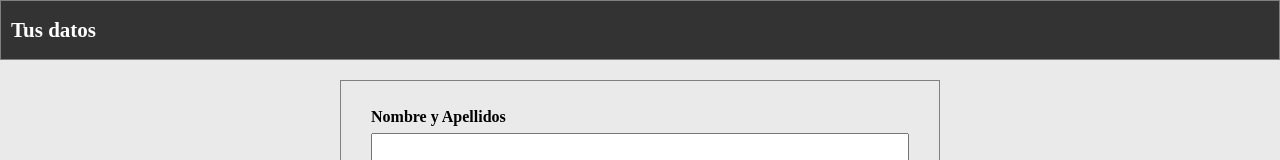
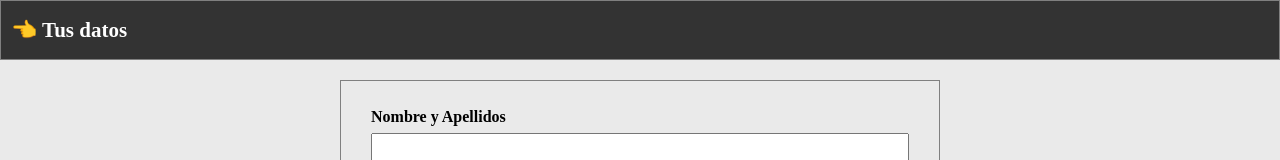
Before and after one commit to TheCARGOS/mag-demo-frontend, a React (Create React App) app: page / in a window 1280 px wide. Both pictures are taken after a click on the button "Suscribirme". Shown: the top 160 px of the page. Built offline with nearby package versions, Linux system fonts and the light colour scheme.

Commit message:
chore(Header): adding emoji of step back

```diff
--- a/src/components/Header/Header.tsx
+++ b/src/components/Header/Header.tsx
@@ -14,7 +14,7 @@ const Header = (headerProps: HeaderProps): JSX.Element => {
   const renderHeader = () => {
     return step === 2 ? (
     <div className={ styles.header__step2 }>
-      <h1 className={ styles.header__title } onClick={ () => setStep(1) }>Tus datos</h1>
+      <h1 className={ styles.header__title } onClick={ () => setStep(1) }>👈 Tus datos</h1>
     </div>) : (
     <div className={ styles.header }>
       <h1 className={ styles.header__title }>Mag.</h1>
--- a/src/components/Header/styles.module.scss
+++ b/src/components/Header/styles.module.scss
@@ -16,5 +16,6 @@
     font-weight: bolder;
     font-size: 21px;
     color: white;
+    cursor: pointer;
   }
 }
```
